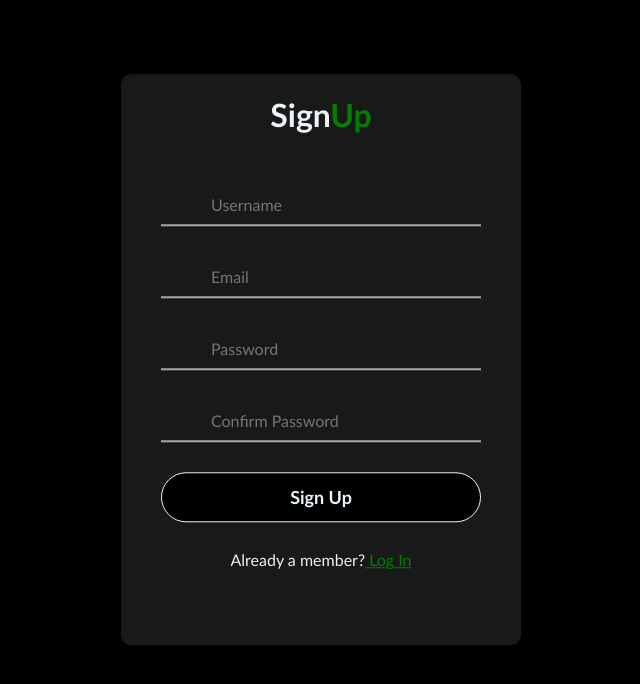
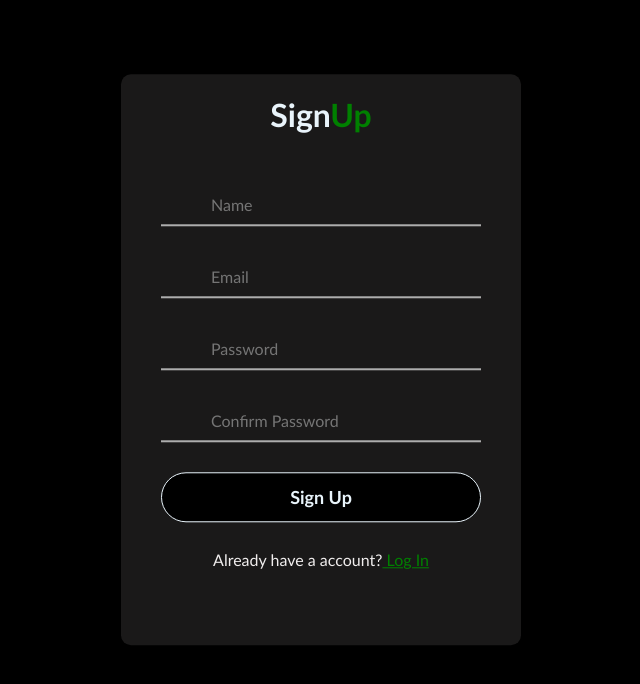
Before and after one commit to vxshnu/Music-Recommendation, a Flask app: page /condition_log in a window 1280 px wide. Shown: the top 684 px of the page, without its empty margins (319-959 px from the left). Run offline with Flask 3, Linux system fonts and the light colour scheme.

Commit message:
Update signup.html

```diff
--- a/templates/signup.html
+++ b/templates/signup.html
@@ -9,32 +9,24 @@
 <body>
     <div class="centre">
         <h1>Sign<span class="in">Up</span></h1>
-        <form >
+        <form action='/signup' method='POST'>
            <div class="txt-field">
-
-              <input  type="text" placeholder="Username">
+              <input  type="text" name="name" placeholder="Name" required >
            </div>
            <div class="txt-field">
-
-            <input  type="text" placeholder="Email">
+            <input  type="email" name="email" placeholder="Email" required>
          </div>
            <div class="txt-field">
-
-
-              <input  type="password" id="password" placeholder="Password">
+              <input  type="password" name="password" id="password" placeholder="Password" required>
            </div>
            <div class="txt-field">
-
-
-            <input  type="password" id="confirm_password" placeholder="Confirm Password">
+            <input  type="password" id="confirm_password" placeholder="Confirm Password" required>
          </div>
-
            <input type="submit" value="Sign Up">
-
         </form>
         <div class="form-group">
          <p>
-             Already a member?<a  href="LogInPg.html"> Log In</a>
+             Already have a account?<a  href="{{url_for('condition_sign')}}"> Log In</a>
          </p>
      </div>
        </div>
```
